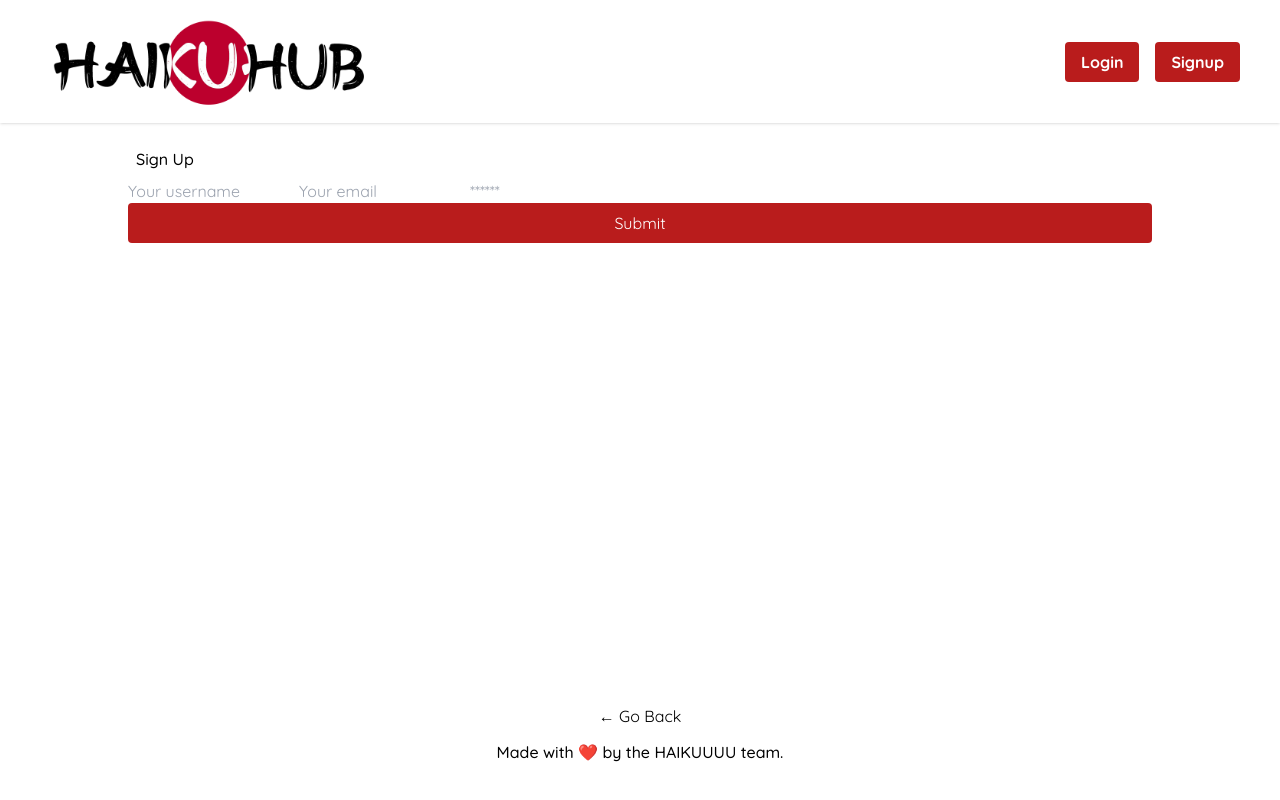
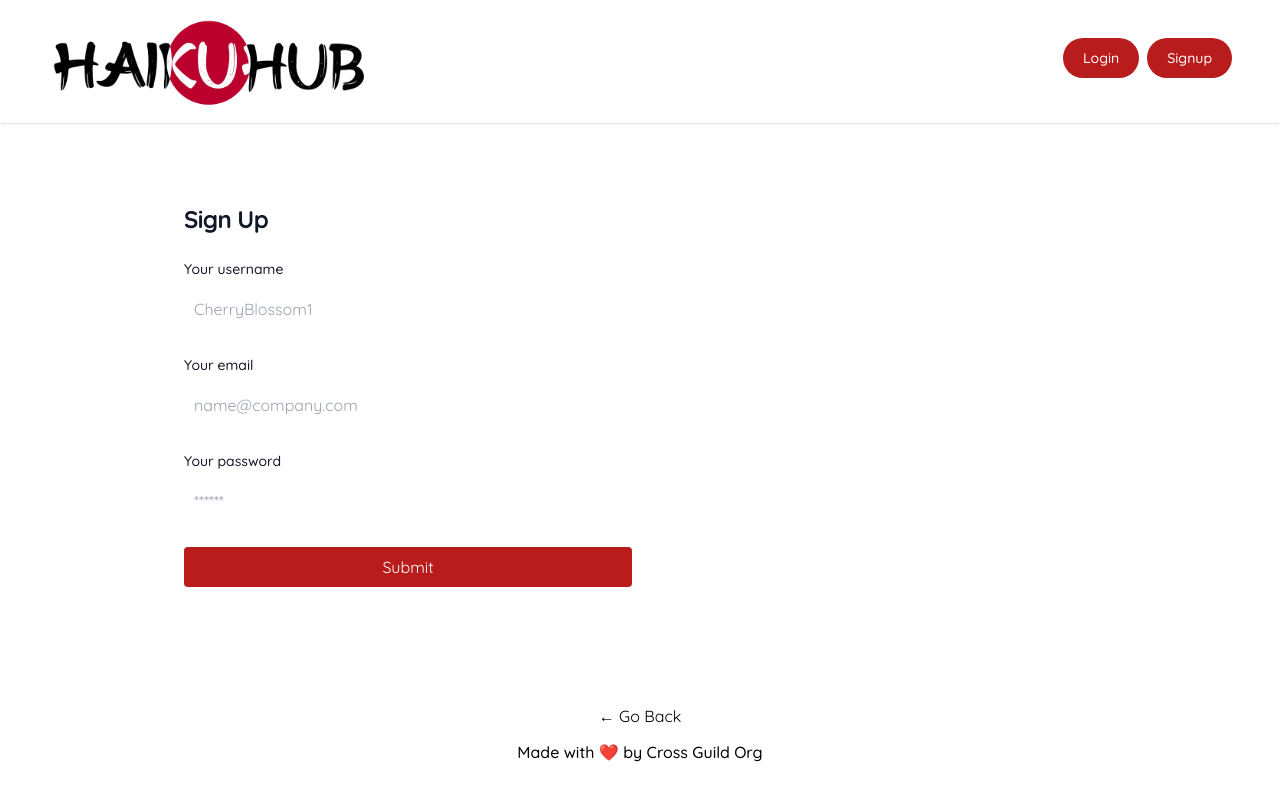
Before and after one commit to Rod-Freedom/HaikuHub, a React (Vite) app in the folder client/: page /signup in a window 1280 px wide. Built offline with nearby package versions, Linux system fonts and the light colour scheme.

Commit message:
styling for forms

```diff
--- a/client/index.html
+++ b/client/index.html
@@ -9,6 +9,7 @@
     <link rel="preconnect" href="https://fonts.gstatic.com" crossorigin>
     <link href="https://fonts.googleapis.com/css2?family=Quicksand:wght@300..700&display=swap" rel="stylesheet">
     <script src="https://cdn.tailwindcss.com"></script>
+    <script src="https://kit.fontawesome.com/6df7fc2545.js" crossorigin="anonymous"></script>
     <link rel="stylesheet" href="src/root.css">
   </head>
   <body class="h-screen">
--- a/client/src/components/CommentForm/index.jsx
+++ b/client/src/components/CommentForm/index.jsx
@@ -57,18 +57,17 @@ const CommentForm = ({ haikuId }) => {
             className=" flex-row justify-center"
             onSubmit={handleFormSubmit}
           >
-            <div className="w-full lg:w-1/2">
+            <div className="w-full">
               <textarea
                 name="commentText"
                 placeholder="Add your comment..."
                 value={commentText}
                 className="w-full"
-                style={{ lineHeight: '1.5', resize: 'vertical' }}
                 onChange={handleChange}
               ></textarea>
             </div>
 
-            <div className="col-12 col-lg-3">
+            <div className="">
               <button className="text-white bg-red-700 hover:bg-red-800 focus:outline-none focus:ring-4 focus:ring-red-300 font-medium rounded-full text-sm px-5 py-2.5 text-center me-2 mb-2 dark:bg-red-600 dark:hover:bg-red-700 dark:focus:ring-red-900" type="submit">
                 Add Comment
               </button>
--- a/client/src/components/Footer/index.jsx
+++ b/client/src/components/Footer/index.jsx
@@ -24,7 +24,7 @@ const Footer = () => {
           >
             ❤️
           </span>{' '}
-          by the HAIKUUUU team.
+          by Cross Guild Org
         </h4>
       </div>
     </footer>
--- a/client/src/components/Header/index.jsx
+++ b/client/src/components/Header/index.jsx
@@ -18,19 +18,19 @@ const Header = () => {
         <div className='flex flex-end items-center'>
           {Auth.loggedIn() ? (
             <>
-              <Link className="btn btn-lg btn-info m-2" to="/me">
+              <Link className="text-white bg-red-700 hover:bg-red-800 focus:outline-none focus:ring-4 focus:ring-red-300 font-medium rounded-full text-sm px-5 py-2.5 text-center me-2 mb-2 dark:bg-red-600 dark:hover:bg-red-700 dark:focus:ring-red-900" to="/me">
                 {Auth.getProfile().data.username}'s profile
               </Link>
-              <button className="btn btn-lg btn-light m-2" onClick={logout}>
+              <button className="text-white bg-red-700 hover:bg-red-800 focus:outline-none focus:ring-4 focus:ring-red-300 font-medium rounded-full text-sm px-5 py-2.5 text-center me-2 mb-2 dark:bg-red-600 dark:hover:bg-red-700 dark:focus:ring-red-900" onClick={logout}>
                 Logout
               </button>
             </>
           ) : (
             <>
-              <Link className="bg-red-700 hover:bg-red-500 text-white font-bold py-2 px-4 mx-4 rounded" to="/login">
+              <Link className="text-white bg-red-700 hover:bg-red-800 focus:outline-none focus:ring-4 focus:ring-red-300 font-medium rounded-full text-sm px-5 py-2.5 text-center me-2 mb-2 dark:bg-red-600 dark:hover:bg-red-700 dark:focus:ring-red-900" to="/login">
                 Login
               </Link>
-              <Link className="bg-red-700 hover:bg-red-500 text-white font-bold py-2 px-4 rounded" to="/signup">
+              <Link className="text-white bg-red-700 hover:bg-red-800 focus:outline-none focus:ring-4 focus:ring-red-300 font-medium rounded-full text-sm px-5 py-2.5 text-center me-2 mb-2 dark:bg-red-600 dark:hover:bg-red-700 dark:focus:ring-red-900" to="/signup">
                 Signup
               </Link>
             </>
--- a/client/src/pages/Login.jsx
+++ b/client/src/pages/Login.jsx
@@ -41,26 +41,31 @@ const Login = (props) => {
   };
 
   return (
-    <main className="flex-row justify-center mb-4">
-      <div className="">
-        <div className="">
-          <h4 className="p-2">Login</h4>
-          <div className="">
+    <main className="flex-row items-center justify-center  px-6 py-8">
+      <div className="w-full bg-white rounded-lg md:mt-0 sm:max-w-lg xl:p-0 dark:bg-black">
+        <div className="p-6 space-y-4 md:space-y-6 sm:p-8">
+          <h4 className="text-xl font-bold leading-tight tracking-tight text-gray-900 md:text-2xl dark:text-white">Sign in to your account</h4>
+          <div>
             {data ? (
               <p>
                 Success! You may now head{" "}
                 <Link to="/">back to the homepage.</Link>
               </p>
             ) : (
-              <form className="flex flex-col" onSubmit={handleFormSubmit}>
-                <input
+              <form className="space-y-4 md:space-y-6" onSubmit={handleFormSubmit}>
+                <div>
+                  <label for="email" class="block my-2 text-sm font-medium text-gray-900 dark:text-white">Your email</label>
+                  <input
                   className="form-input"
-                  placeholder="Your email"
+                  placeholder="name@company.com"
                   name="email"
                   type="email"
                   value={formState.email}
                   onChange={handleChange}
+                  class="rounded-lg block w-full p-2.5 dark:bg-gray-800 dark:placeholder-gray-400 dark:text-white"
                 />
+                <div className="mt-4">
+                <label for="password" class="block my-2 text-sm font-medium text-gray-900 dark:text-white">Password</label>
                 <input
                   className="form-input"
                   placeholder="******"
@@ -68,19 +73,26 @@ const Login = (props) => {
                   type="password"
                   value={formState.password}
                   onChange={handleChange}
+                  class="bg-gray-50  text-gray-900 rounded-lg block w-full p-2.5 dark:bg-gray-800 dark:placeholder-gray-400 dark:text-white mb-6"
                 />
+                </div>
                 <button
-                  className="bg-red-700 hover:bg-red-500 text-white py-2 px-4 rounded w-full"
+                  className="bg-red-700 hover:bg-red-500 text-white py-2 px-4 rounded-lg w-full"
                   style={{ cursor: "pointer" }}
                   type="submit"
                 >
                   Submit
                 </button>
+              </div>
+
+              <p class="text-sm font-light text-gray-500 dark:text-gray-400">
+                      Don’t have an account yet? <a href="/signup" class="font-medium text-primary-600 hover:underline dark:text-primary-500">Sign up</a>
+                  </p>
               </form>
             )}
 
             {error && (
-              <div className="my-3 p-3 bg-danger text-white">
+              <div className="my-3 p-3 bg-gray-500 rounded-lg text-white">
                 {error.message}
               </div>
             )}
--- a/client/src/pages/Signup.jsx
+++ b/client/src/pages/Signup.jsx
@@ -39,34 +39,44 @@ const Signup = () => {
   };
 
   return (
-    <main className="flex-row justify-center mb-4">
-      <div className="col-12 col-lg-10">
-        <div className="card">
-          <h4 className="card-header bg-dark text-light p-2">Sign Up</h4>
-          <div className="card-body">
+    <main className="flex-row items-center justify-center  px-6 py-8">
+      <div className="w-full bg-white rounded-lg md:mt-0 sm:max-w-lg xl:p-0 dark:bg-black">
+        <div className="p-6 space-y-4 md:space-y-6 sm:p-8">
+          <h4 className="text-xl font-bold leading-tight tracking-tight text-gray-900 md:text-2xl dark:text-white">Sign Up</h4>
+          <div>
             {data ? (
               <p>
                 Success! You may now head{' '}
                 <Link to="/">back to the homepage.</Link>
               </p>
             ) : (
-              <form onSubmit={handleFormSubmit}>
+              <form className="space-y-4 md:space-y-6" onSubmit={handleFormSubmit}>
+                <div>
+                  <label for="email" class="block my-2 text-sm font-medium text-gray-900 dark:text-white">Your username</label>
                   <input
                     className="form-input"
-                  placeholder="Your username"
+                    placeholder="CherryBlossom1"
                     name="username"
                     type="text"
                     value={formState.name}
                     onChange={handleChange}
+                    class="rounded-lg block w-full p-2.5 dark:bg-gray-800 dark:placeholder-gray-400 dark:text-white"
                   />
+                </div>
+                <div className="mt-4">
+                <label for="password" class="block my-2 text-sm font-medium text-gray-900 dark:text-white">Your email</label>
                 <input
                   className="form-input"
-                  placeholder="Your email"
+                  placeholder="name@company.com"
                   name="email"
                   type="email"
                   value={formState.email}
                   onChange={handleChange}
+                  class="rounded-lg block w-full p-2.5 dark:bg-gray-800 dark:placeholder-gray-400 dark:text-white"
                 />
+                </div>
+                <div className="mt-4">
+                <label for="password" class="block my-2 text-sm font-medium text-gray-900 dark:text-white">Your password</label>
                 <input
                   className="form-input"
                   placeholder="******"
@@ -74,7 +84,9 @@ const Signup = () => {
                   type="password"
                   value={formState.password}
                   onChange={handleChange}
+                  class="rounded-lg block w-full p-2.5 dark:bg-gray-800 dark:placeholder-gray-400 dark:text-white"
                 />
+                </div>
                 <button
                   className="bg-red-700 hover:bg-red-500 text-white py-2 px-4 rounded w-full"
                   style={{ cursor: 'pointer' }}
@@ -86,7 +98,7 @@ const Signup = () => {
             )}
 
             {error && (
-              <div className="my-3 p-3 bg-danger text-white">
+              <div className="my-3 p-3 bg-gray-500 rounded-lg text-white">
                 {error.message}
               </div>
             )}
--- a/client/src/root.css
+++ b/client/src/root.css
@@ -26,3 +26,25 @@ a{
 a:hover{
     color: rgb(140, 29, 29);
 }
+
+textarea{
+    resize:none !important;
+    line-height: 1.5rem;
+    padding: 4px;
+    margin: 5px 0;
+}
+textarea:focus{
+    outline: none;
+    background-color: rgb(248, 248, 248);
+}
+
+i{
+    color:rgb(192, 25, 25);
+    font-size: 1.5rem;
+    padding: 10px 0;
+    width: fit-content;
+}
+
+i:hover{
+    scale: 1.1;
+}
```
Also changed, not shown: client/src/components/CommentList/index.jsx (+4 -5 lines), client/src/components/HaikuForm/index.jsx (+3 -4 lines), client/src/components/HaikuList/index.jsx (+4 -4 lines), client/src/pages/SingleHaiku.jsx (+5 -5 lines). Lines whose indentation alone changed are shown as unchanged.
